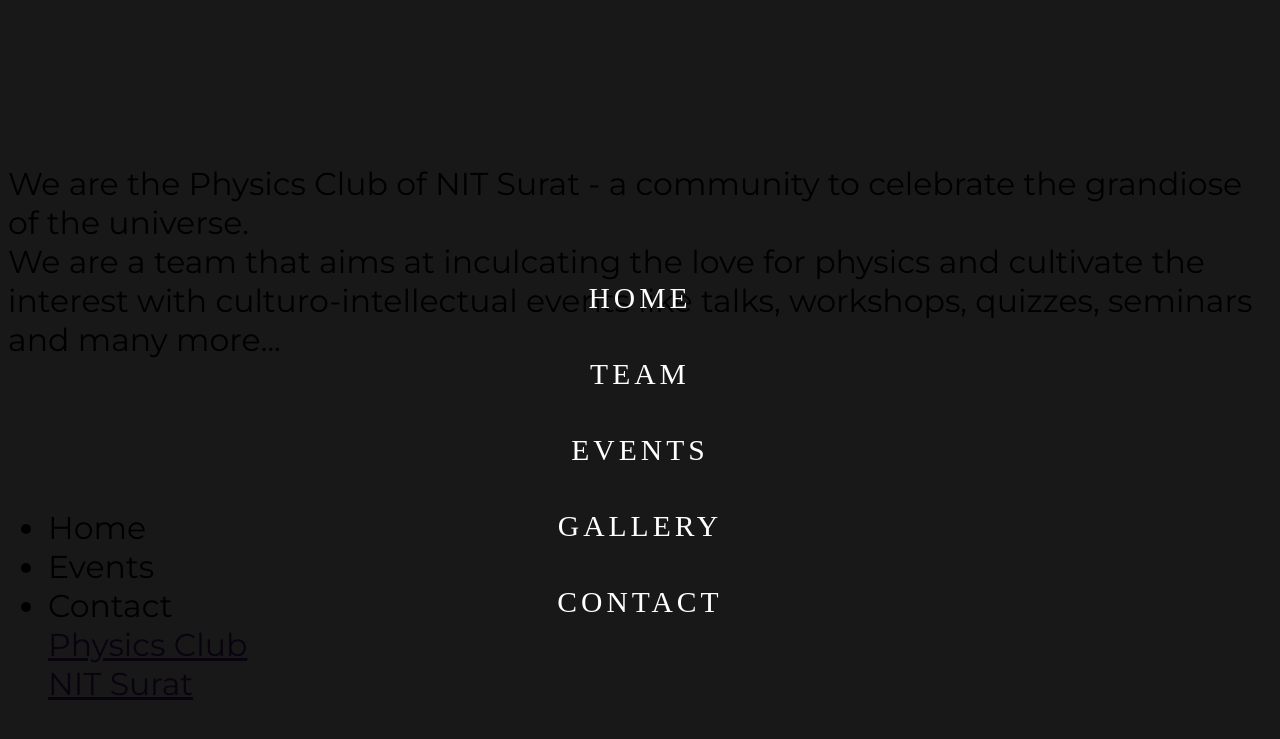
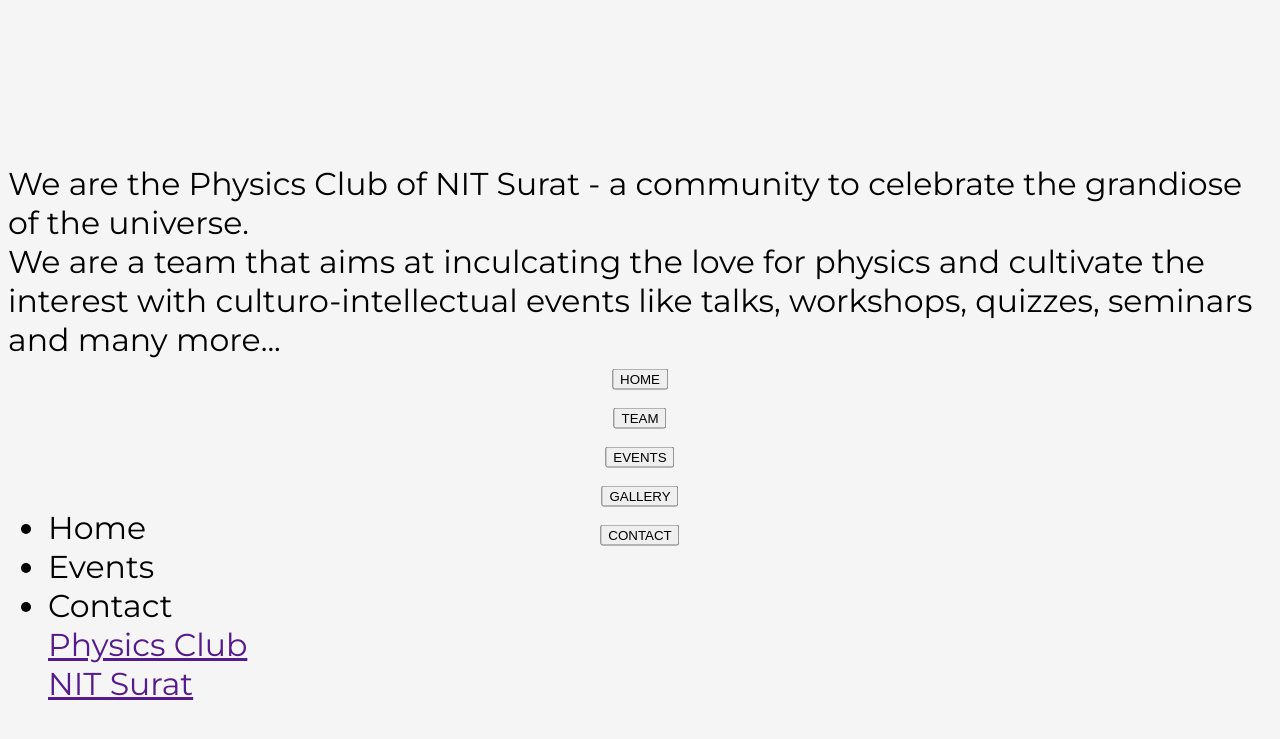
Before and after one commit to adithyarao3103/Physics-Club-Website-Trial, a Jekyll site: the page built from index.html, in a window 1280 px wide. Shown: the top 739 px of the page. Built offline with Jekyll 4.4.1, drawn with Linux system fonts in a browser that asks for light colours; some web fonts are replaced.

Commit message:
Update fixed.html

```diff
--- a/_layouts/fixed.html
+++ b/_layouts/fixed.html
@@ -6,13 +6,13 @@
     <link rel="stylesheet" type="text/css" href="/assets/css/fixed.css">
 </head>
 <body>
-    <div id="menu">
+    <div id="fullscreen">
         <div id="menuholder">
-                <p><a href="location.href='/home.html';">HOME</a><div class="drivein"></div></p>
-                <p><a href="location.href='/team.html';">TEAM</a><div class="drivein"></div></p>
-                <p><a href="location.href='/events.html';">EVENTS</a><div class="drivein"></div></p>
-                <p><a href="location.href='/gallery.html';">GALLERY</a><div class="drivein"></div></p>
-                <p><a href="location.href='/contact.html';">CONTACT</a><div class="drivein"></div></p>
+                <button href="location.href='/home.html';">HOME</button><br>
+                <button href="location.href='/team.html';">TEAM</button><br>
+                <button href="location.href='/events.html';">EVENTS</button><br>
+                <button href="location.href='/gallery.html';">GALLERY</button><br>
+                <button href="location.href='/contact.html';">CONTACT</button>
         </div>
     </div>
 
```
